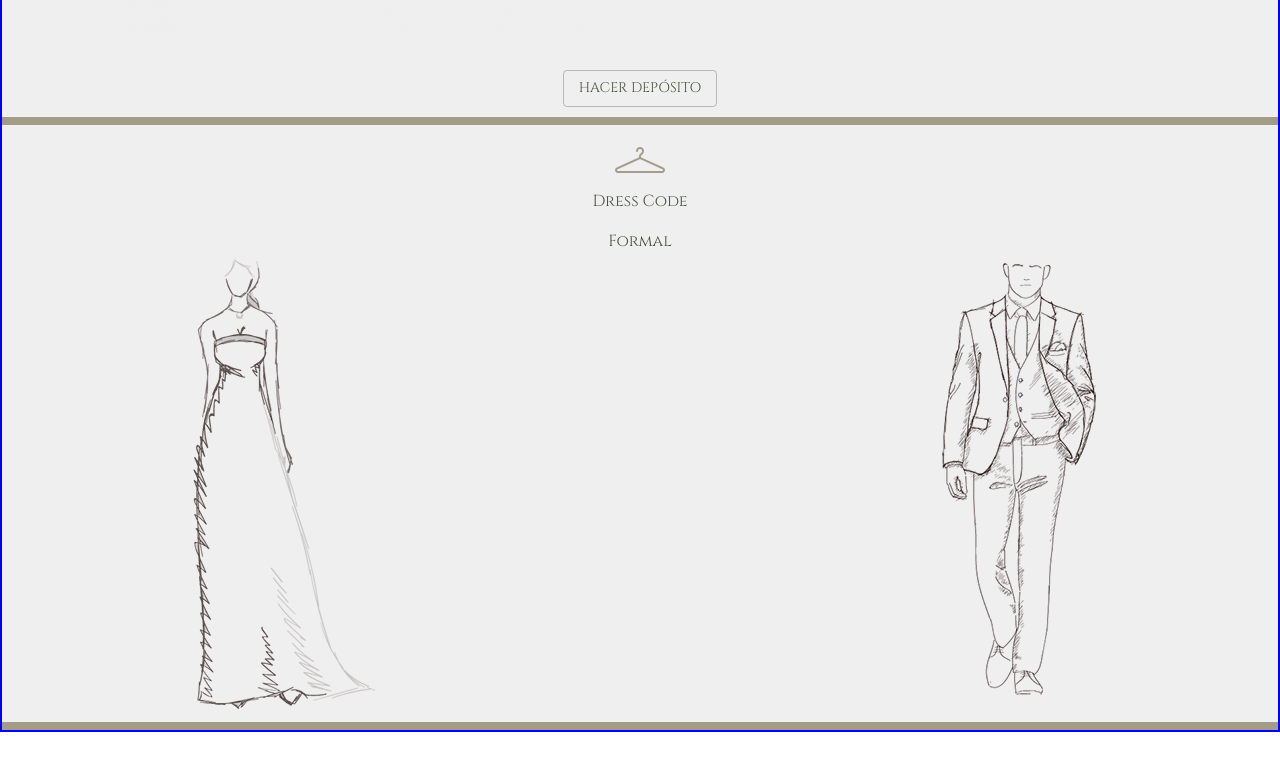
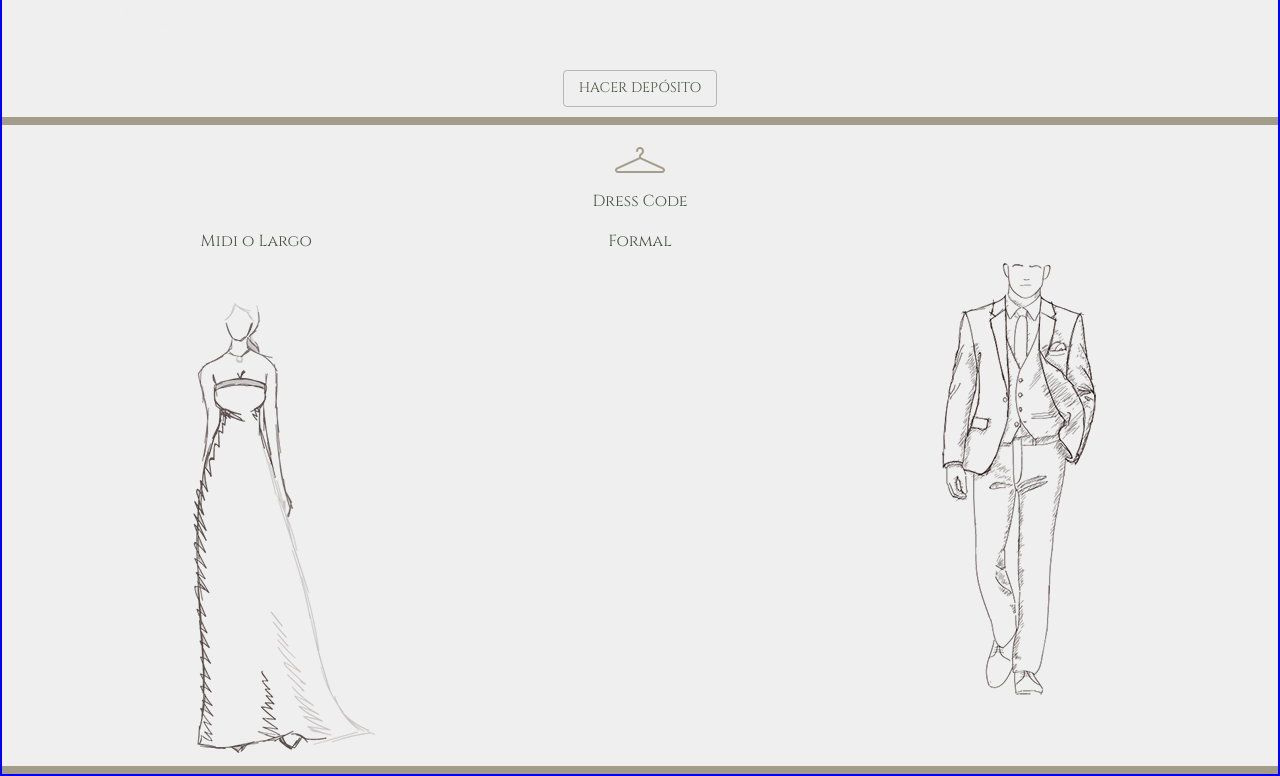
Before and after one commit to reginamt03/santiagoyregina, a React (Create React App) app: page / in a window 1280 px wide. Shown: the part 5949-6725 px from the top of the page. Before the commit the page ends 6681 px from the top, so only its background shows below. Built offline with nearby package versions, Linux system fonts and the light colour scheme.

Commit message:
adding small change in dresscode

```diff
--- a/src/Components/DressCode/dresscode.tsx
+++ b/src/Components/DressCode/dresscode.tsx
@@ -32,6 +32,7 @@ export default function Dresscode () {
 
                 <Grid container spacing={1} direction='row' justify='center'>
                     <Grid item xs={5}>
+                        <Typography>Midi o Largo</Typography><br/>
                         <img src={women} alt='womendresscode' className={classes.dressImg}></img>
                         <br/>
                     </Grid>
```
